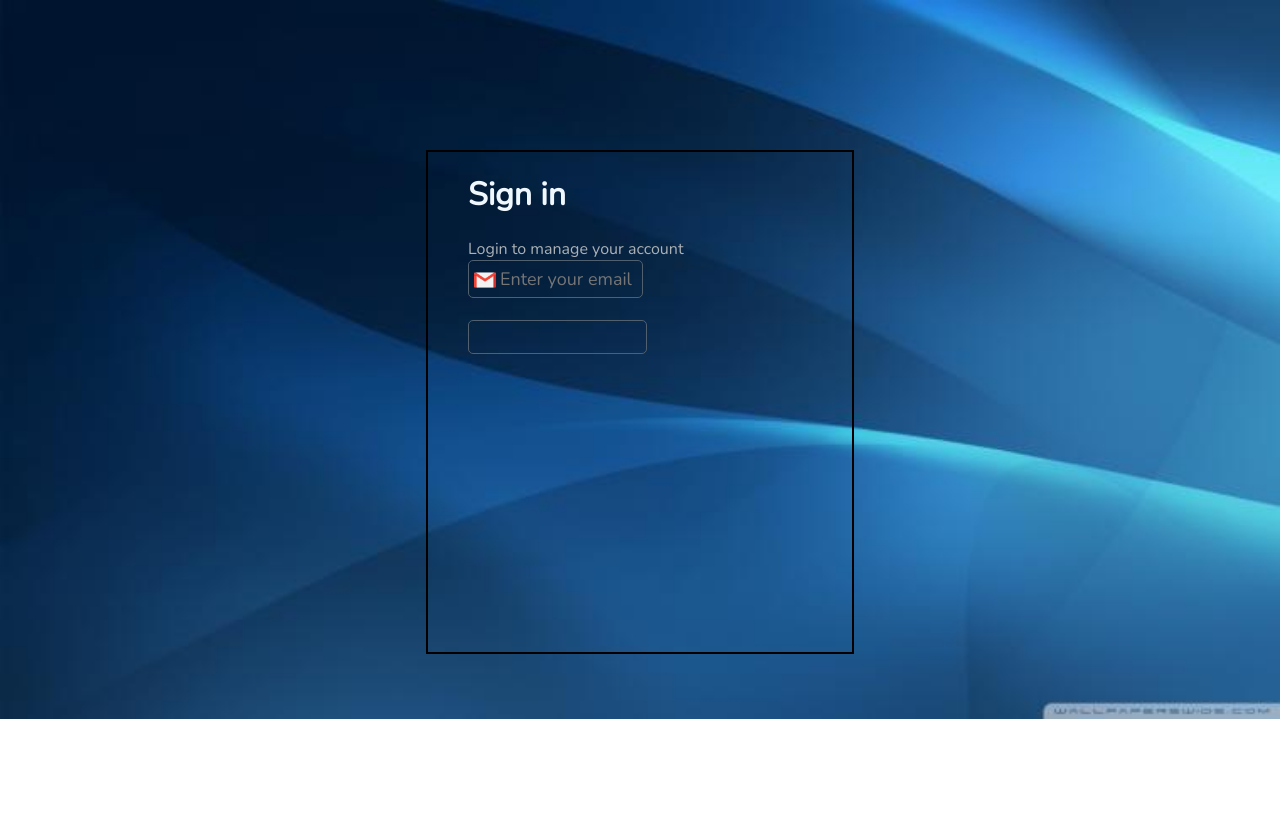
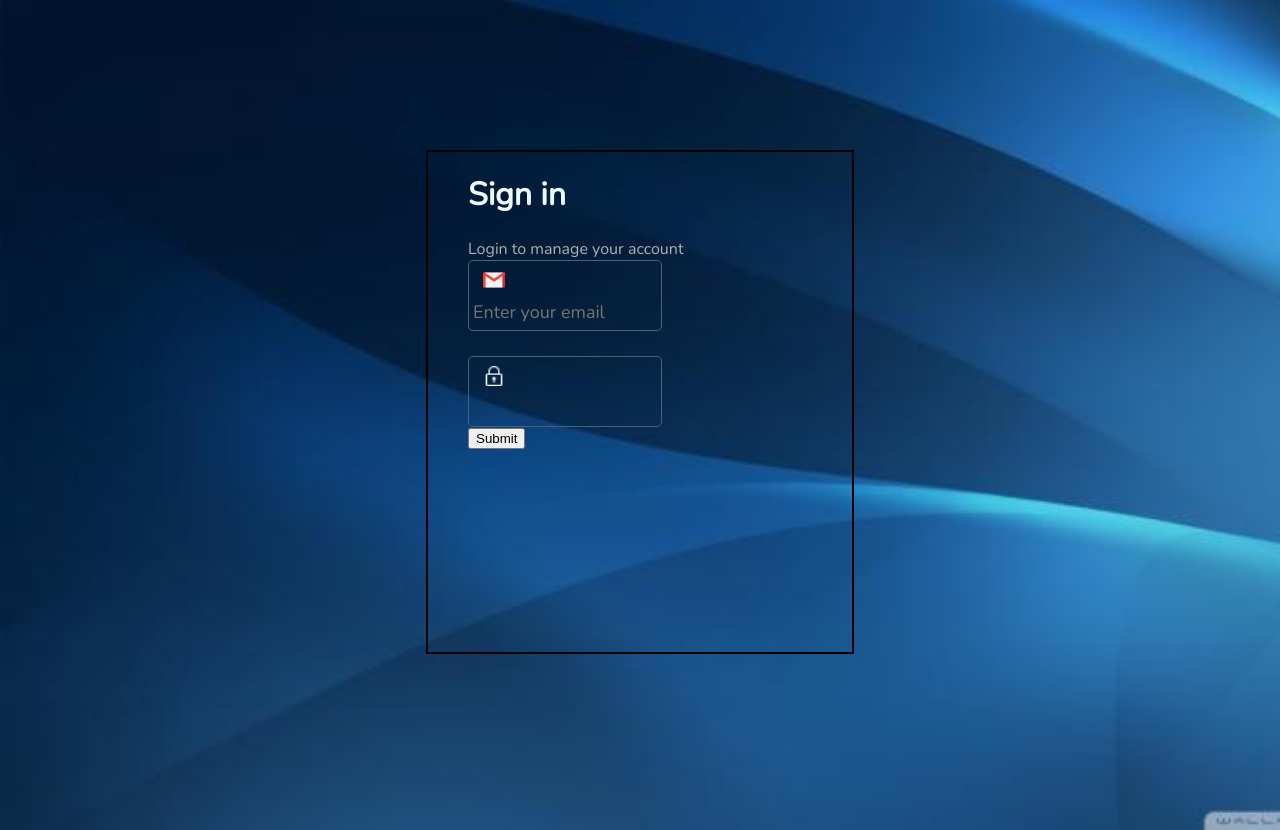
Before and after one commit to ankit10000/e-commerce, a React (Create React App) app in the folder project-t/: page / in a window 1280 px wide. Before the commit the page ends 800 px from the top, so only its background shows below. Built offline with nearby package versions, Linux system fonts and the light colour scheme.

Commit message:
Ankit's-Branch: set css for nav

```diff
--- a/project-t/src/App.css
+++ b/project-t/src/App.css
@@ -2,6 +2,8 @@ body{
   background-image: url('img/wyI6X0.jpg');
   background-repeat: no-repeat;
   background-size: cover;
+  height: 85vh;
+  background-position: left;
 }
 
 .outer{
@@ -25,9 +27,9 @@ h1{
   background-color: transparent;
   border-color: transparent;
   color: aliceblue;
-  width: 85%;
-  border-radius: 5px;
-  padding-left: 29px;
+  width: 80%;
+  border-radius: 7px;
+  /* padding-left: 29px; */
   height: 30px;
   outline: none;
   font-size: large;
@@ -35,26 +37,39 @@ h1{
 
 }
 #pass{
-  margin-top: 22px;
+  /* margin-top: 22px; */
   background-color: transparent;
   border-color: transparent;
   color: aliceblue;
-  width: 45%;
-  border: 1px solid #50606e;
-  border-radius: 5px;
+  width: 75%;
+  /* border: 1px solid #50606e; */
+  border-radius: 7px;
   height: 30px;
   outline: none;
   font-size: large;
+  /* padding-left: 29px; */
 
 }
 #logo{
   padding-top: 9px;
   padding-right: 5px;
-  padding-left: 5px;
-  position: fixed;
+  padding-left: 14px;
+  position:relative
 }
 .icoemail{
   border: 1px solid #50606e;
-  width:45%;
+  width:50%;
   border-radius: 5px;
 }
+.passico{
+  margin-top: 25px;
+  border: 1px solid #50606e;
+  width:50%;
+  border-radius: 5px;
+}
+#logo1{
+  padding-top: 9px;
+  padding-right: 5px;
+  padding-left: 14px;
+  position: relative;
+}
--- a/project-t/src/components/Handlelogin.js
+++ b/project-t/src/components/Handlelogin.js
@@ -1,21 +1,28 @@
 import React from 'react'
 import logo from "../img/logo.png"
+import logo1 from "../img/passlogo.png"
 
-export default function Handlelogin(props) {
+export default function Handlelogin() {
   return (
     <><div className="container">
         <div className="outer">
             <h1><span>Sign in</span></h1>
             <span id='span'>Login to manage your account</span>
+            <form action="sada.com" method="post">
             <nav className="navbar">
                 <div className="icoemail">
                   <img id='logo' height="20px" width="22px" src={logo} alt="" />
                   <label htmlFor='email'></label>
                   <input type="text" maxLength="40" placeholder='Enter your email' id='email' />
                 </div>
-                <label htmlFor='password'></label>
-                <input type="password" id='pass' />
+                <div className="passico">
+                  <img id='logo1' height="20px" width="22px" src={logo1} alt="" />
+                  <label htmlFor='password'></label>
+                  <input minLength="6" maxLength="10" type="password" id='pass' />
+                </div>
+                <button type="submit">Submit</button>
             </nav>
+            </form>
         </div>
     </div>
     </>
```
